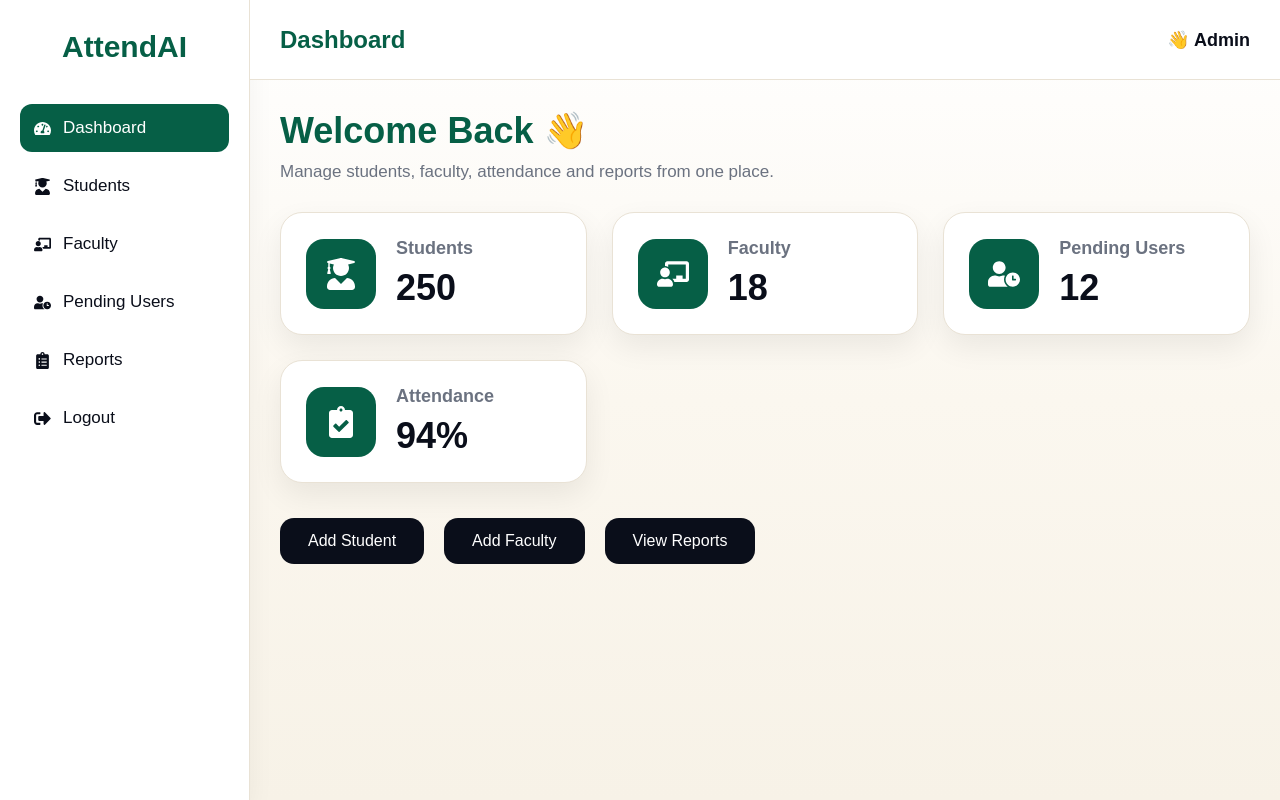
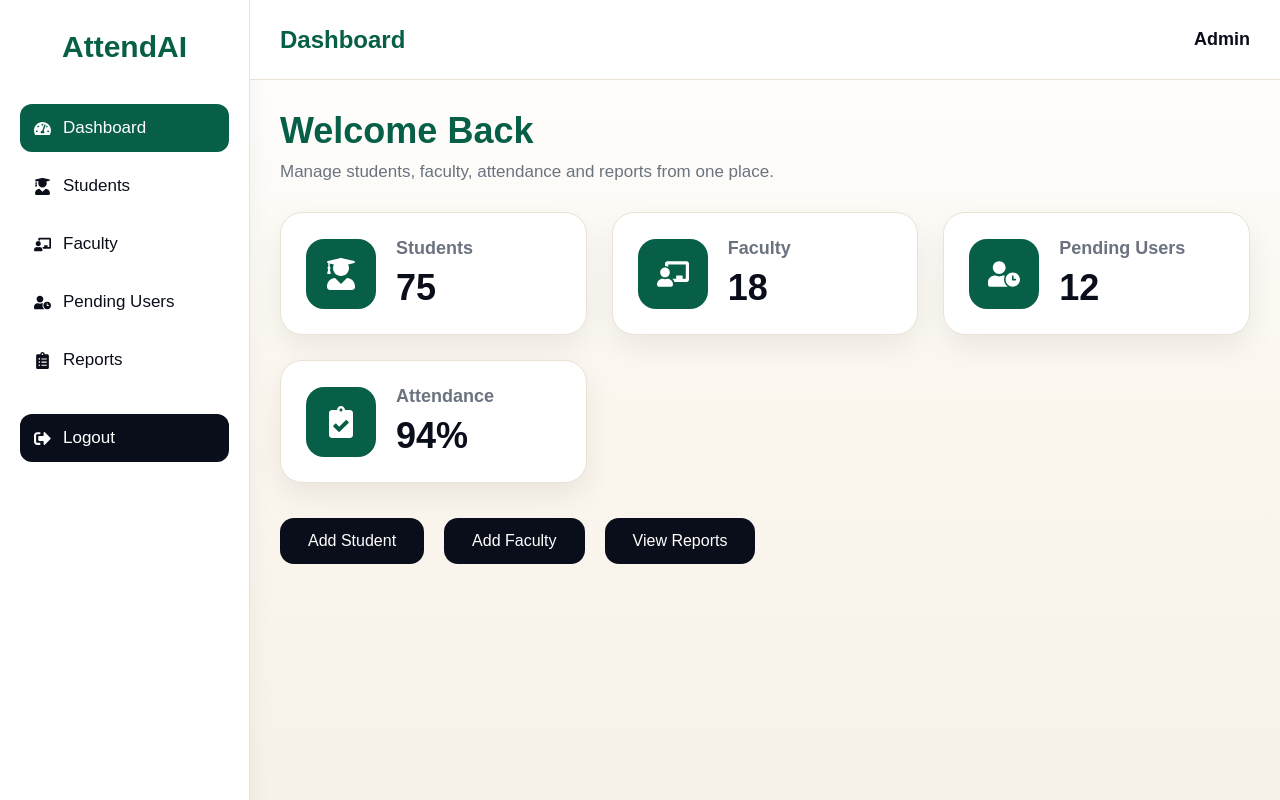
Before and after one commit to omrakibe/AI-Attendance-System, a React (Vite) app in the folder frontend/: page /admin in a window 1280 px wide. Built offline with nearby package versions, Linux system fonts and the light colour scheme.

Commit message:
Added logout button that redirects you to the LoginPage

```diff
--- a/frontend/src/components/Navbar.jsx
+++ b/frontend/src/components/Navbar.jsx
@@ -8,7 +8,8 @@ function Navbar() {
 
       <div className="profile">
 
-        <span>👋 Admin</span>
+
+        <span>Admin</span>
 
       </div>
 
--- a/frontend/src/components/Sidebar.jsx
+++ b/frontend/src/components/Sidebar.jsx
@@ -42,10 +42,22 @@ function Sidebar() {
         Reports
       </NavLink>
 
-      <NavLink to="/">
-        <FaSignOutAlt />
-        Logout
-      </NavLink>
+      <button
+    className="logout-btn"
+    onClick={() => {
+
+        localStorage.clear();
+
+        window.location.href = "/";
+
+    }}
+>
+
+    <FaSignOutAlt />
+
+    Logout
+
+</button>
 
     </div>
   );
--- a/frontend/src/pages/AdminDashboard.jsx
+++ b/frontend/src/pages/AdminDashboard.jsx
@@ -7,6 +7,7 @@ import {
   FaChalkboardTeacher,
   FaUserClock,
   FaClipboardCheck,
+  FaUserShield,
 } from "react-icons/fa";
 
 import "../styles/AdminDashboard.css";
@@ -24,7 +25,7 @@ function AdminDashboard() {
 
   <div className="welcome-section">
 
-    <h1>Welcome Back 👋</h1>
+    <h1>Welcome Back </h1>
 
     <p>
       Manage students, faculty, attendance and reports from one place.
@@ -36,7 +37,7 @@ function AdminDashboard() {
 
     <DashboardCard
       title="Students"
-      value="250"
+      value="75"
       icon={<FaUserGraduate />}
     />
 
--- a/frontend/src/styles/Sidebar.css
+++ b/frontend/src/styles/Sidebar.css
@@ -36,3 +36,38 @@
     background:#065F46;
     color:white;
 }
+.logout-btn{
+
+    width:100%;
+
+    margin-top:30px;
+
+    border:none;
+
+    background:#0A0E1A;
+
+    color:white;
+
+    padding:14px;
+
+    border-radius:12px;
+
+    cursor:pointer;
+
+    display:flex;
+
+    align-items:center;
+
+    gap:12px;
+
+    font-size:17px;
+
+    transition:.3s;
+
+}
+
+.logout-btn:hover{
+
+    background:#065F46;
+
+}
```
Also changed, not shown: frontend/src/components/LogoutButton.jsx (added, +27 -0 lines).
